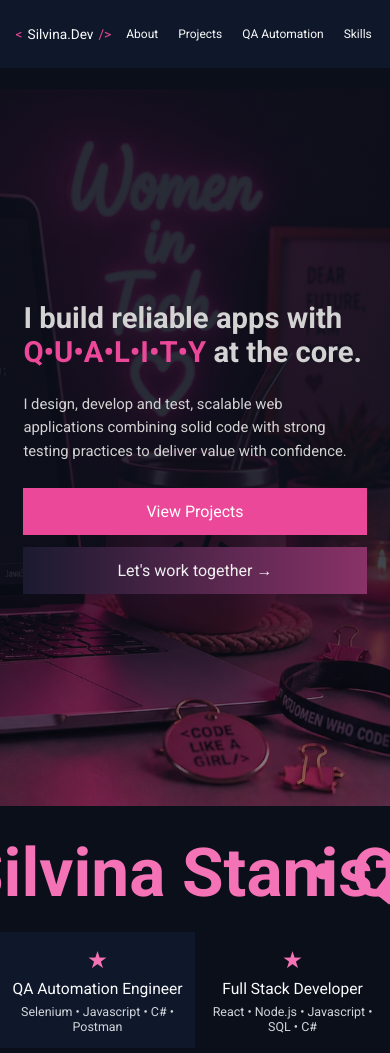
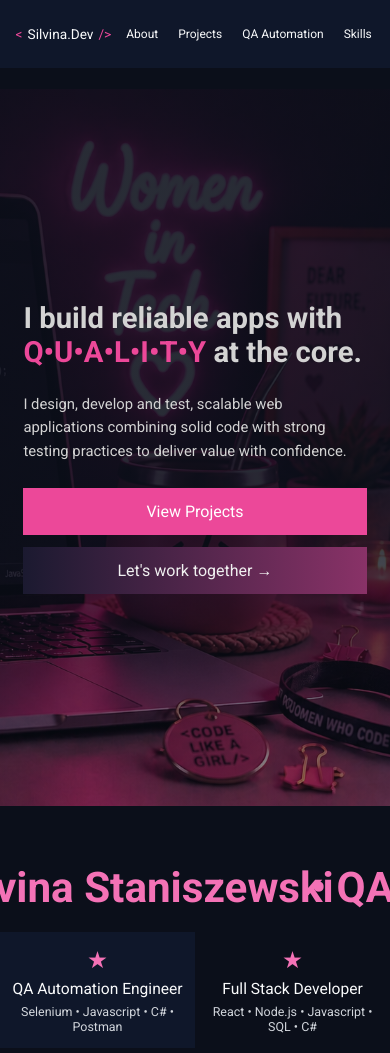
Before and after one commit to SilviStani/silvina_portfolio, a Next.js app: page / in a window 390 px wide. Shown: the top 1053 px of the page. Built offline with nearby package versions, Linux system fonts and the light colour scheme.

Commit message:
slider font size

```diff
--- a/Components/Intro/Intro.scss
+++ b/Components/Intro/Intro.scss
@@ -187,6 +187,10 @@
         color: var(--fuxia_claro);
         font-weight: bold;
         padding-right: 45px;
+        @media (max-width: 426px) {
+          font-size: 5vh;
+          padding-right: 28px;
+        }
       }
     }
   }
```
